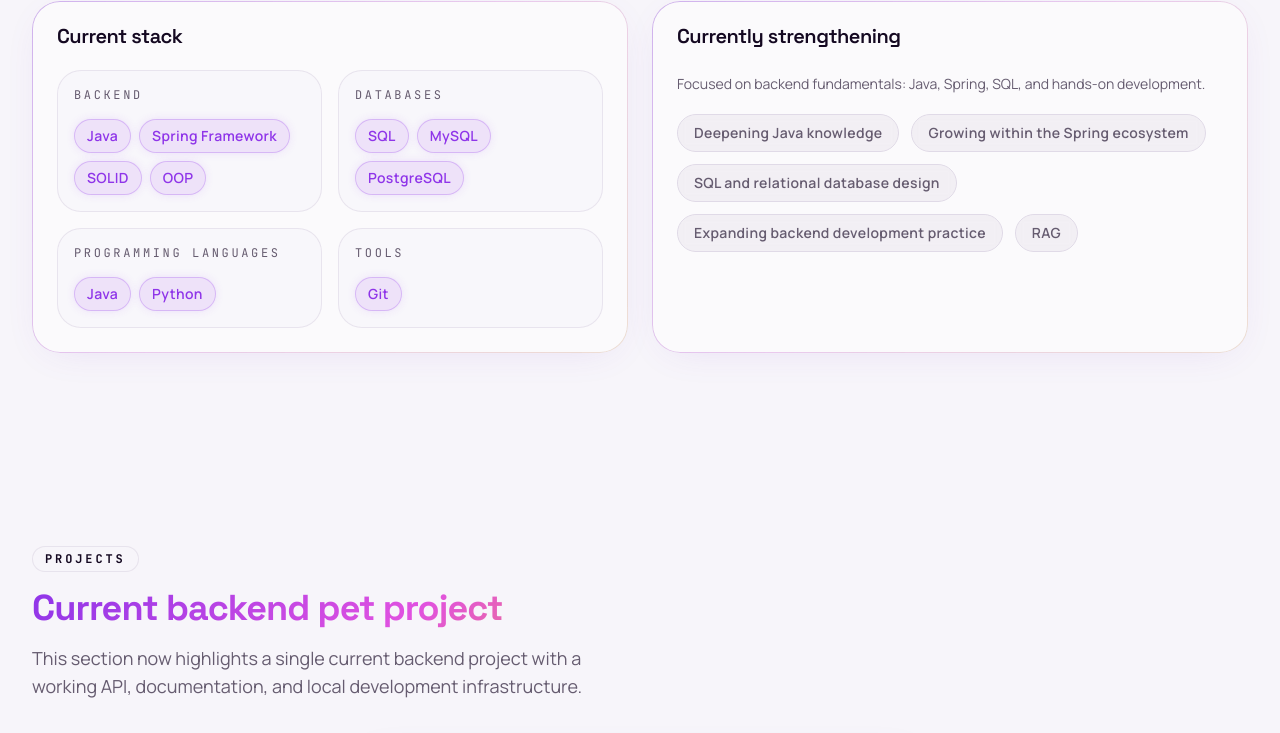
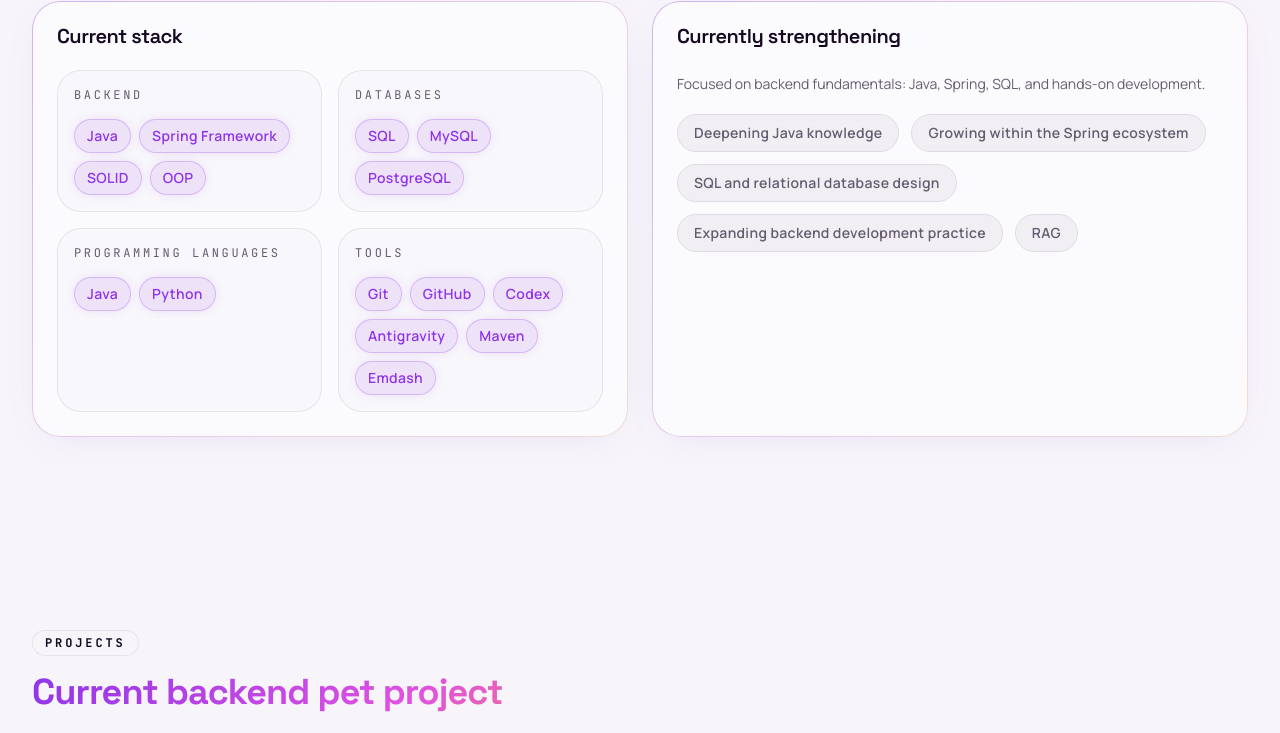
Before and after one commit to vonomarap/resume-vonomarap, a React (Vite) app in the folder frontend/: page / in a window 1280 px wide. Shown: the part 1861-2594 px from the top of the page. Built offline with nearby package versions, Linux system fonts and the light colour scheme.

Commit message:
Expand tools list in skills section

```diff
--- a/frontend/src/data/skills.ts
+++ b/frontend/src/data/skills.ts
@@ -22,7 +22,7 @@ export const skillsContent = {
       },
       {
         title: "Инструменты",
-        items: ["Git"],
+        items: ["Git", "GitHub", "Codex", "Antigravity", "Maven", "Emdash"],
       },
     ],
     learningTitle: "Продолжаю усиливать",
@@ -59,7 +59,7 @@ export const skillsContent = {
       },
       {
         title: "Tools",
-        items: ["Git"],
+        items: ["Git", "GitHub", "Codex", "Antigravity", "Maven", "Emdash"],
       },
     ],
     learningTitle: "Currently strengthening",
```
